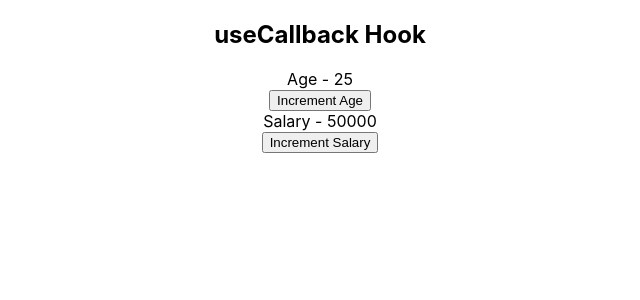
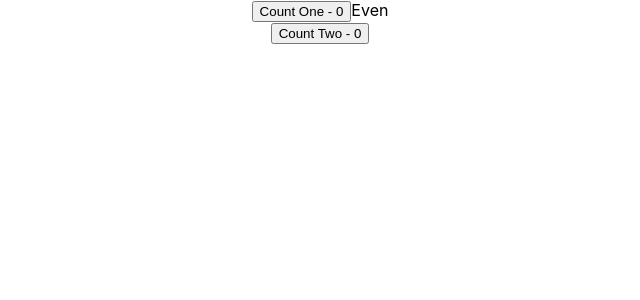
Before and after one commit to muradmalkawi/react-hooks, a React (Create React App) app: page / in a window 1280 px wide. Shown: the top 300 px of the page, without its empty margins (320-960 px from the left). Built offline with nearby package versions, Linux system fonts and the light colour scheme.

Commit message:
useMemo hook- invokes provided function and caches its result

```diff
--- a/src/App.js
+++ b/src/App.js
@@ -96,8 +96,10 @@ export const CountContext = React.createContext()
 
 
 			{/* useCallback hook  */}
-			 <ParentComponent />
+			 {/* <ParentComponent /> */}
 
+			 {/* useMemo hook  */}
+			<Counter />
 
 			{/* <UserForm /> */}
 			{/* <CounterOne />
--- a/src/components/Counter.js
+++ b/src/components/Counter.js
@@ -15,7 +15,8 @@ function Counter() {
   const isEven = useMemo(() => {
     let i = 0
     while (i < 2000000000) i++
-    return counterOne % 2 === 0
+	return counterOne % 2 === 0
+  //depends on counter one only
   }, [counterOne])
 
 	return (
```
